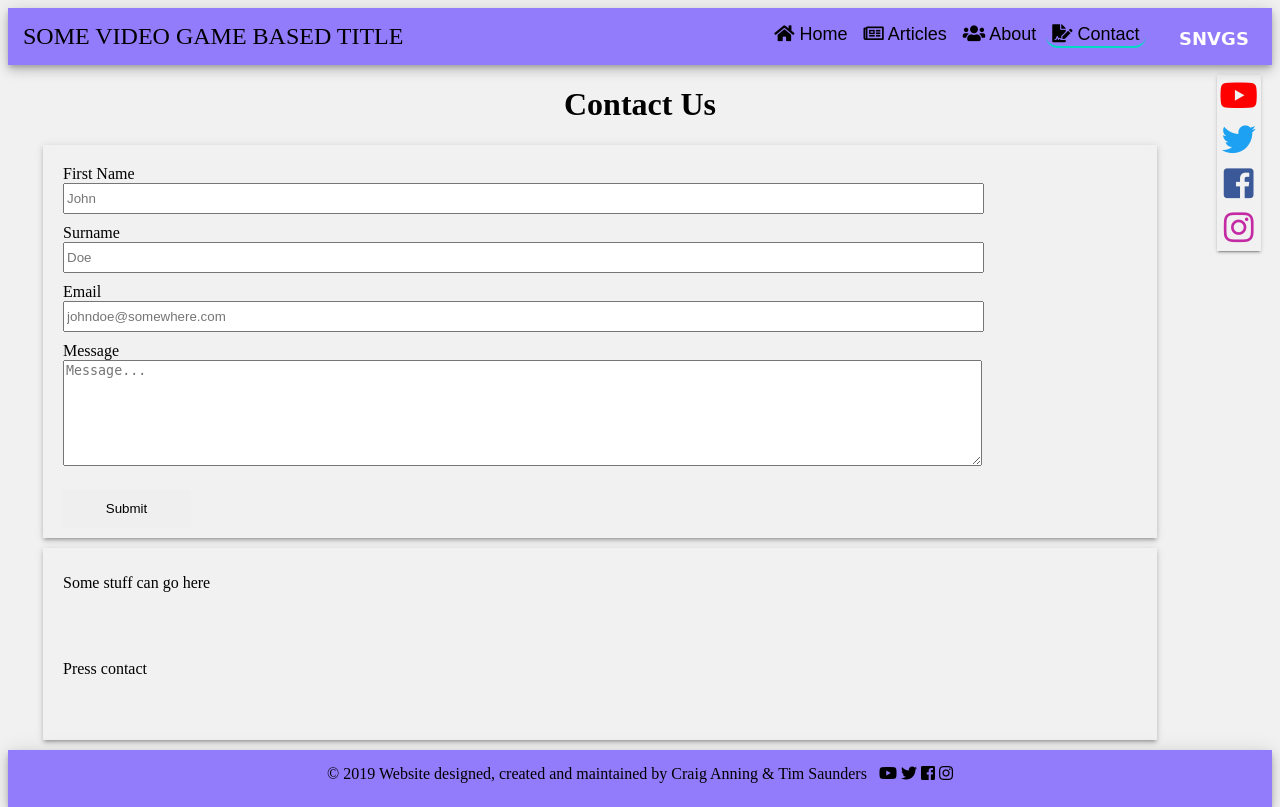
After one commit to MetalHeadCraig/Website, a PHP site: page /contact.html in a window 1280 px wide. The commit adds this page. Run offline with PHP 8.4, Linux system fonts and the light colour scheme; some libraries are stand-ins or nearby versions.

Commit message:
Style and Script

```diff
--- /dev/null
+++ b/contact.html
@@ -0,0 +1,72 @@
+<!DOCTYPE html>
+<html>
+<head>
+    <meta charset="UTF-8">
+    <title>New Video Games Site</title>
+
+    <link href="https://fonts.googleapis.com/css?family=Roboto" rel="stylesheet" />
+    <link rel="stylesheet" href="https://use.fontawesome.com/releases/v5.6.3/css/all.css" integrity="sha384-UHRtZLI+pbxtHCWp1t77Bi1L4ZtiqrqD80Kn4Z8NTSRyMA2Fd33n5dQ8lWUE00s/" crossorigin="anonymous">
+    <link rel="stylesheet" href="css/contact.css" />
+    <link rel="stylesheet" href="css/style.css" />
+    <script src="https://code.jquery.com/jquery-3.3.1.min.js"
+    integrity="sha256-FgpCb/KJQlLNfOu91ta32o/NMZxltwRo8QtmkMRdAu8="
+    crossorigin="anonymous"></script>
+    <script src="scripts/script.js"></script>
+
+
+</head>
+<header class="shadow--6dp">
+	<span id="name">Some Video Game Based Title</span>
+	<container id="pages">
+        <button id="home" onclick="selectButton('#home')"><i class="fas fa-home"></i> Home</button>
+	    <button id="articles" onclick="selectButton('#articles')"><i class="far fa-newspaper"></i> Articles</button>
+	    <button id="about" onclick="selectButton('#about')"><a href="about.html"><i class="fas fa-users"></i> About</a></button>
+        <button id="contact" class="active" onclick="selectButton('#contact')"><i class="fas fa-file-signature"></i> Contact</button>
+    </container>
+	<img src="images/placeholder-logo.png" id="logo">
+</header>
+<body>
+    <h1>Contact Us</h1>
+	<div class="form shadow--3dp">
+            <form>
+                    <label>First Name</label>
+                    <input name="first name" placeholder="John">
+
+                    <label>Surname</label>
+                    <input name="surname" placeholder="Doe">
+
+                    <label>Email</label>
+                    <input name="email" type="email" placeholder="johndoe@somewhere.com">
+
+                    <label>Message</label>
+                    <textarea name="message" placeholder="Message..."></textarea>
+
+                    <input id="submit" name="submit" type="submit" value="Submit">
+
+            </form>
+    </div>
+   <div class="contact shadow--3dp">
+       <p>Some stuff can go here</p>
+       <br>
+       <br>
+       <p>Press contact</p>
+       <br>
+       <br>
+    </div>
+    <container class="social shadow--2dp">
+        <a href="https://www.youtube.com/channel/UCKm3WCRV3zQoZtlC7KR2dJw"><i class="fab fa-youtube"></i></a>
+        <a href="https://twitter.com/snvgs"><i class="fab fa-twitter"></i></a>
+        <a href="https://en-gb.facebook.com/pg/SNVGS"><i class="fab fa-facebook-square"></i></a>
+        <a href="https://www.instagram.com/"><i class="fab fa-instagram"></i></a>
+    </container>
+   </body>
+<footer class="shadow--6dp">
+    <div class="footer">
+    &copy; 2019 Website designed, created and maintained by Craig Anning & Tim Saunders &nbsp;
+    <a href="https://www.youtube.com/channel/UCKm3WCRV3zQoZtlC7KR2dJw"><i class="fab fa-youtube footer"></i></a>
+    <a href="https://twitter.com/snvgs"><i class="fab fa-twitter footer"></i></a>
+    <a href="https://en-gb.facebook.com/pg/SNVGS"><i class="fab fa-facebook-square footer"></i></a>
+    <a href="https://www.instagram.com/"><i class="fab fa-instagram footer"></i></a>
+    </div>
+</footer>
+</html>
--- /dev/null
+++ b/css/contact.css
@@ -0,0 +1,45 @@
+/**
+* background color - white
+* text color - black
+* primary color - #937cfb
+* primary text color - black
+* primary highlight color - #5f4fc7
+* secondary color - #03dac5
+* secondary text color - white
+**/
+
+.form, .contact {
+    margin: 10px;
+    padding: 10px 20px;
+    width: 85%;
+    min-height: 100px;
+    position: relative;
+    left: 25px;
+}
+
+label {
+    display: block;
+    margin-top: 10px;
+}
+
+input, textarea {
+    width: 85%;
+    min-height: 25px;
+}
+
+textarea {
+    min-height: 100px;
+}
+
+#submit {
+    width: 127px;
+    height: 38px;
+    border: none;
+    margin-top: 20px;
+    cursor: pointer;
+    display: block;
+}
+
+.contact h3 {
+    text-align: center;
+}
--- a/css/style.css
+++ b/css/style.css
@@ -1,53 +1,72 @@
 /**
 * background color - white
 * text color - black
-* primary color - #469CFF
+* primary color - #937cfb
 * primary text color - black
-* primary highlight color - #32A8FF
-* secondary color - #404dff
+* primary highlight color - #5f4fc7
+* secondary color - #03dac5
 * secondary text color - white
 **/
 
+a {
+    text-decoration: none;
+    color: inherit;
+}
+
 header, footer {
-    background-color: #469CFF;
+    background-color: #937cfb;
     padding: 15px 15px;
 }
 
 #name {
     font-size: x-large;
     text-transform: uppercase;
-    left: 20px;
 }
 
 header container {
     position: absolute;
-    right: 150px;
+    right: 10%;
+    flex-grow: 1;
+}
+
+header span {
+    display: inline-block;
+    flex-grow: 1;
 }
 
 button {
-    background-color: #469CFF;
+    background-color: inherit;
     font-size: 18px;
     border: none;
     border-radius: 12px;
-    margin: 0 0 50px 0;
 }
 
 button:hover {
-    background-color: #32A8FF;
+    background-color: #5f4fc7;
+}
+
+.active {
+    border-bottom: 2px solid #03dac5;
 }
 
 #logo {
     position: absolute;
-    right: 20px;
+    right: 1.5%;
+    top: 2.5%;
+}
+img {
+    max-width: 9%;
+    max-height: 9%;
 }
 
 .about, .podcasts {
     margin: 10px;
-    padding: 10px;
+    padding: 10px 20px;
     width: 85%;
     min-height: 100px;
     position: relative;
     left: 25px;
+    background-color: #f1f1f1;
 }
 
 h1 {
@@ -56,24 +75,38 @@ h1 {
 
 body {
     position: absolute;
-    height: 97%;
     background-color: #f1f1f1;
+    right: 0px;
+    left: 0px;
 }
 
 .podcasts h3 {
     text-align: center;
 }
 
+#media {
+    display: none;
+}
+
 .social {
     position: fixed;
     display: flex;
     flex-direction: column;
-    right: 20px;
+    right: 1.5%;
     top: 75px;
-
 }
 
-.social .fab {
+#social-call {
+    border-radius: 50%;
+    background-color: #03dac5;
+    padding: 15px;
+    right: 1.5%;
+    top: 75px;
+    position: fixed;
+    display: block;
+}
+
+.social a {
     font-size: 34px;
     padding: 3px;
     align-self: center;
@@ -106,6 +139,8 @@ footer {
 
 
 
+
+
 /* all shadow styles courtesy of Scott Roa */
 .shadow--2dp {
     box-shadow: 0 2px 2px 0 rgba(0, 0, 0, 0.14), 0 3px 1px -2px rgba(0, 0, 0, 0.2), 0 1px 5px 0 rgba(0, 0, 0, 0.12);
--- /dev/null
+++ b/scripts/script.js
@@ -0,0 +1,19 @@
+function selectButton(buttonId) {
+$('#pages button').removeClass('active');
+$(buttonId).addClass('active');
+}
+
+function toggleSocial() {
+  $('#media').style.display = "block";
+  $('#social-call').style.display = "none";
+}
+
+var media = document.getElementById ('media');
+var social = document.getElementById ('social-call');
+
+window.onclick = function(event) {
+  if (event.target !== media) {
+  media.style.display = "none";
+  social.style.display = "block";
+  }
+}
```
Also changed, not shown: AboutUs.html (deleted, +0 -66 lines), about.html (added, +72 -0 lines), images/placeholder-logo.png (added).
